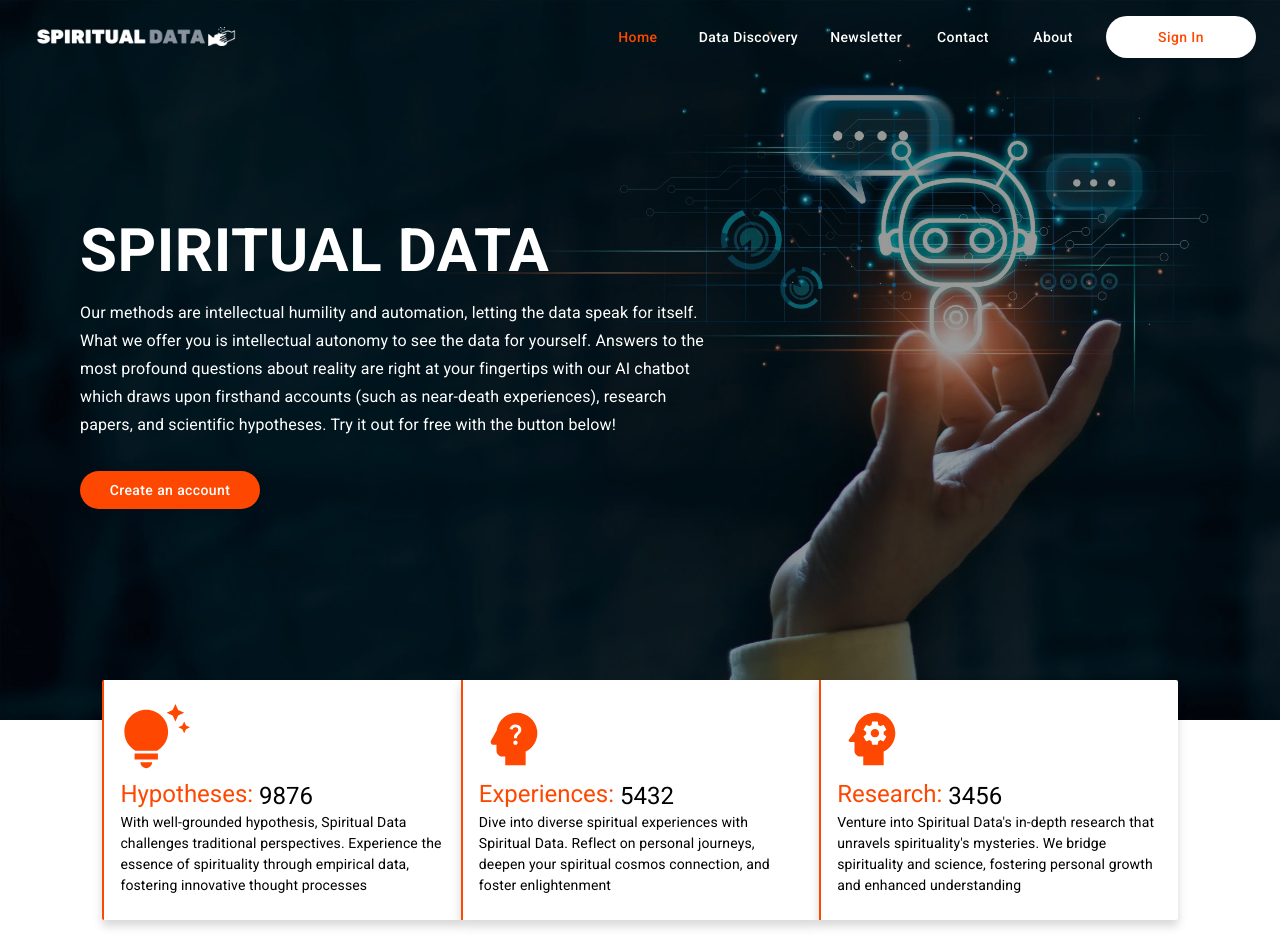
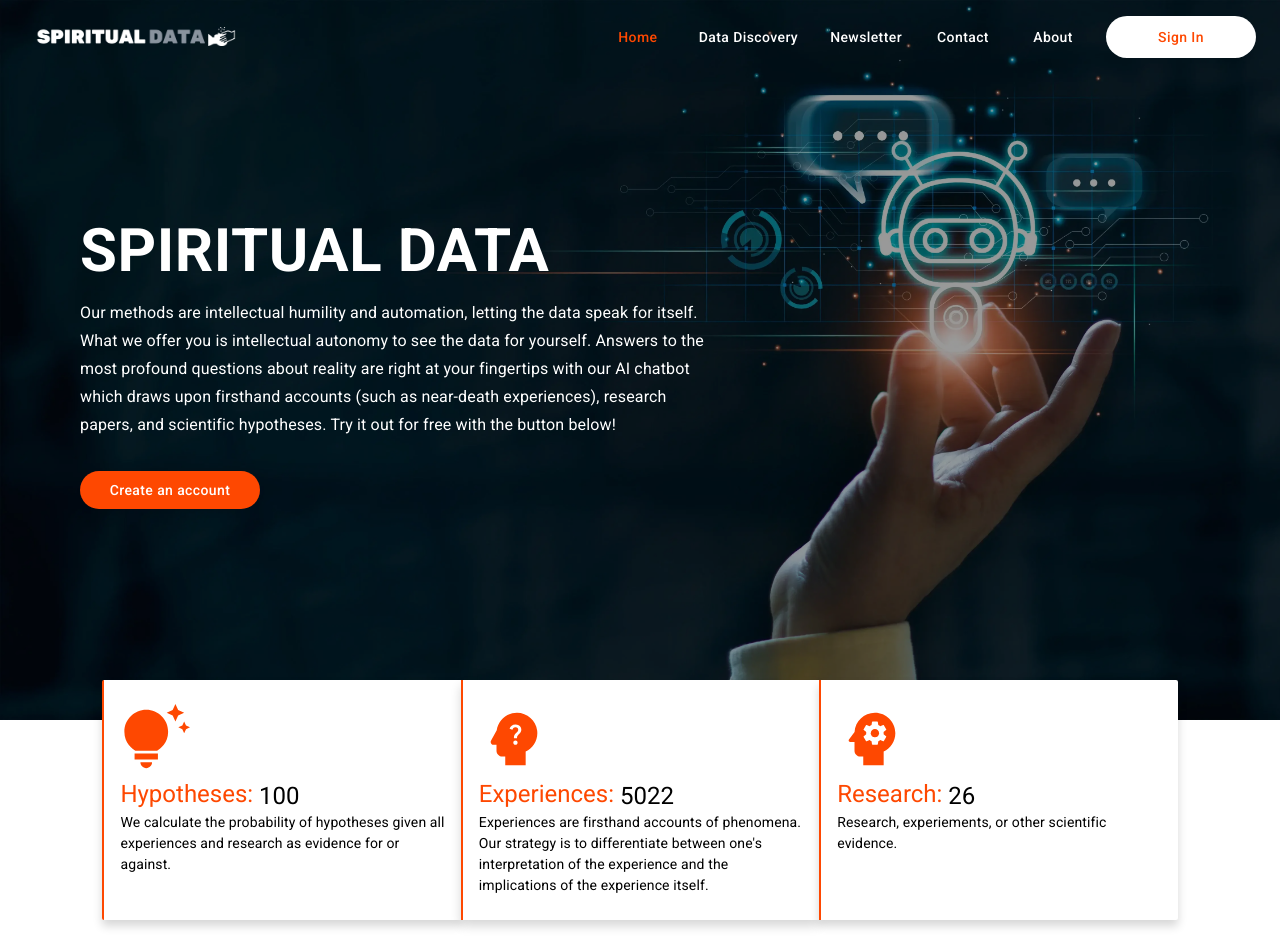
Before and after one commit to SpiritualData/spiritualdata-frontend, a React (Create React App) app: page / in a window 1280 px wide. Shown: the top 952 px of the page. Built offline with nearby package versions, Linux system fonts and the light colour scheme; no server answers.

Commit message:
Describe hypotheses, experiences, research

```diff
--- a/src/components/componentsExtended/Home/Block1.jsx
+++ b/src/components/componentsExtended/Home/Block1.jsx
@@ -64,20 +64,20 @@
     {
       name: "Hypotheses",
       icon: <TipsAndUpdates sx={{ fontSize: 70 }} />,
-      count: 9876,
-      info: "With well-grounded hypothesis, Spiritual Data challenges traditional perspectives. Experience the essence of spirituality through empirical data, fostering innovative thought processes",
+      count: 100,
+      info: "We calculate the probability of hypotheses given all experiences and research as evidence for or against.",
     },
     {
       name: "Experiences",
       icon: <PsychologyAlt sx={{ fontSize: 70 }} />,
-      count: 5432,
-      info: "Dive into diverse spiritual experiences with Spiritual Data. Reflect on personal journeys, deepen your spiritual cosmos connection, and foster enlightenment",
+      count: 5022,
+      info: "Experiences are firsthand accounts of phenomena. Our strategy is to differentiate between one's interpretation of the experience and the implications of the experience itself.",
     },
     {
       name: "Research",
       icon: <Psychology sx={{ fontSize: 70 }} />,
-      count: 3456,
-      info: "Venture into Spiritual Data's in-depth research that unravels spirituality's mysteries. We bridge spirituality and science, fostering personal growth and enhanced understanding",
+      count: 26,
+      info: "Research, experiements, or other scientific evidence.",
     },
   ];
   return (
```
